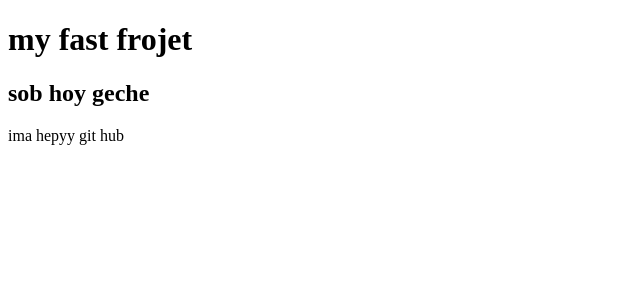
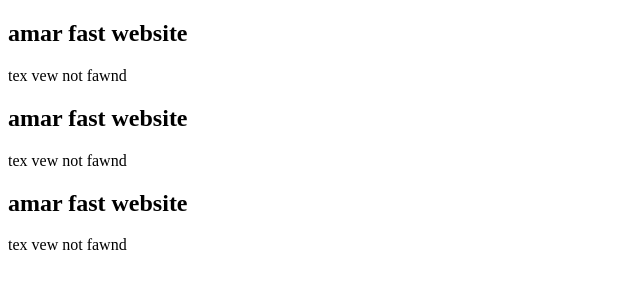
Before and after one commit to rakibahmedgit/fastfrojet, a plain HTML site: page index.html in a window 1280 px wide. Shown: the whole page, without its empty margins (0-640 px from the left). Drawn offline with Linux system fonts and the light colour scheme.

Commit message:
viv test

```diff
--- a/index.html
+++ b/index.html
@@ -6,8 +6,27 @@
     <title>Document</title>
 </head>
 <body>
-    <h1>my fast frojet</h1>
-    <h2>sob hoy geche</h2>
-    <p>ima hepyy git hub</p>
+   <div>
+<h2>amar fast website</h2>
+<p>tex vew not fawnd</p>
+
+
+   </div>
+
+   <div>
+    <h2>amar fast website</h2>
+    <p>tex vew not fawnd</p>
+
+
+       </div>
+
+       <div>
+        <h2>amar fast website</h2>
+        <p>tex vew not fawnd</p>
+
+
+           </div>
+
+
 </body>
 </html>
```
